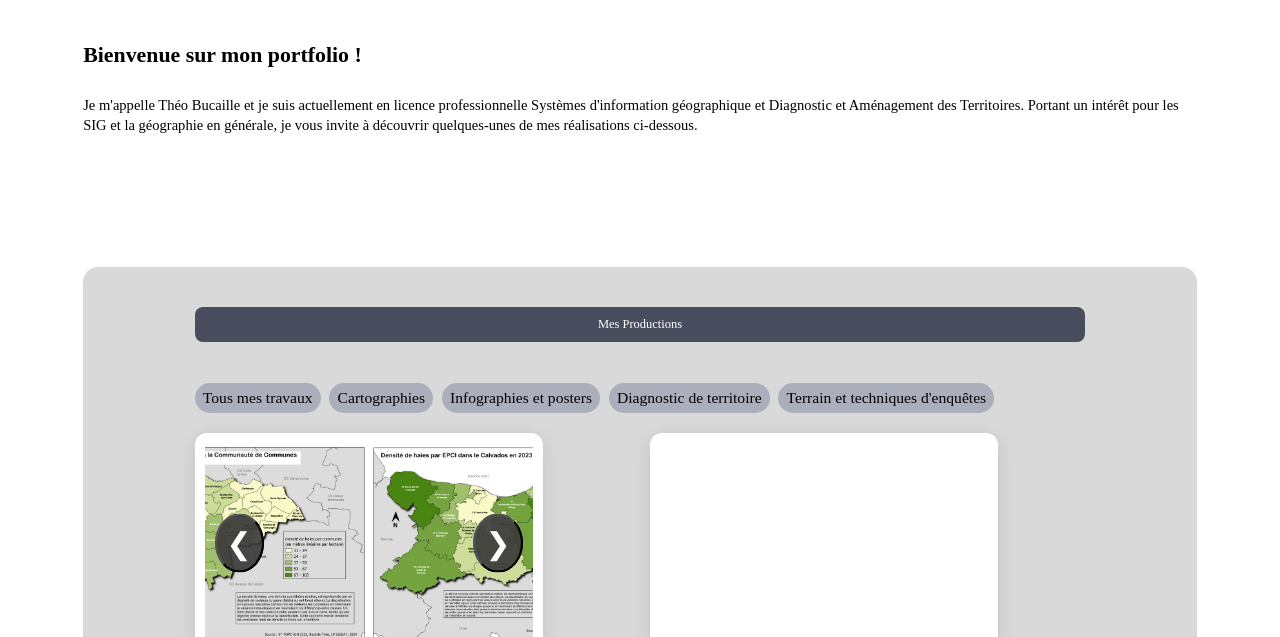
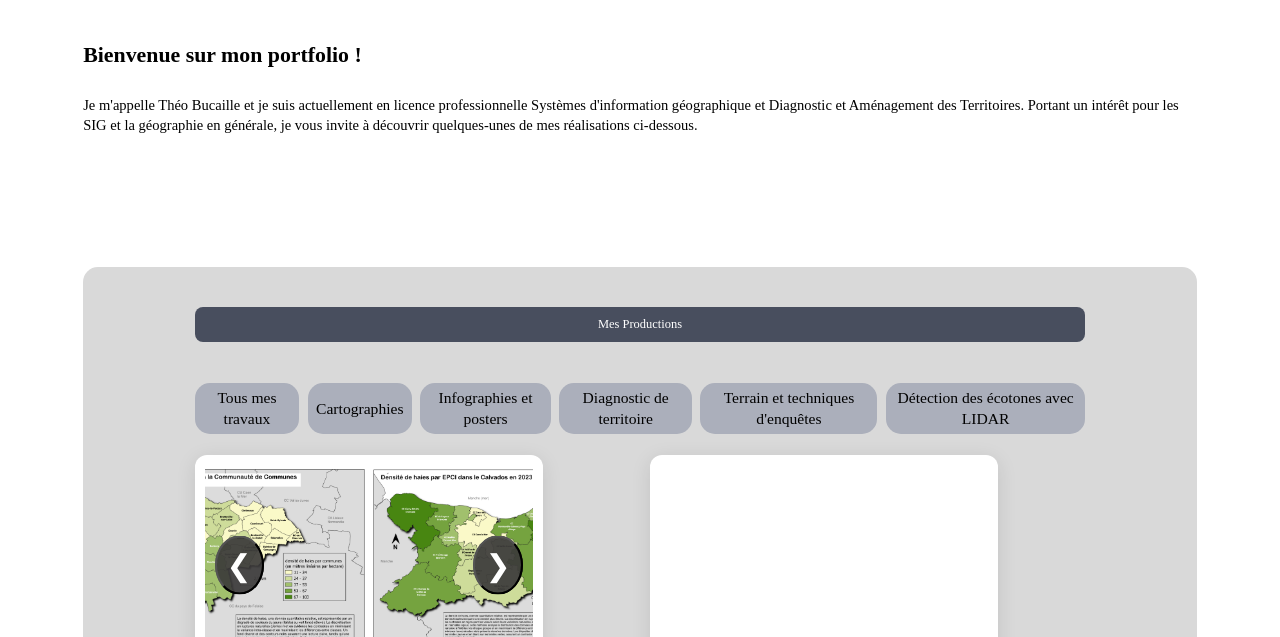
Before and after one commit to theobcl18/portfolio, a plain HTML site: page docs/index.html in a window 1280 px wide. Shown: the part 163-800 px from the top of the page. Drawn offline with Linux system fonts and the light colour scheme; a script that the page names is missing.

Commit message:
Update index.html

```diff
--- a/docs/index.html
+++ b/docs/index.html
@@ -53,6 +53,7 @@
             <p class="docs__tag docs__tag--grey">Infographies et posters</p>
             <p class="docs__tag docs__tag--grey">Diagnostic de territoire</p>
             <p class="docs__tag docs__tag--grey">Terrain et techniques d'enquêtes</p>
+            <p class="docs__tag docs__tag--grey">Détection des écotones avec LIDAR</p>
         </div>
 
         <div class="modal" id="imageModal">
```
